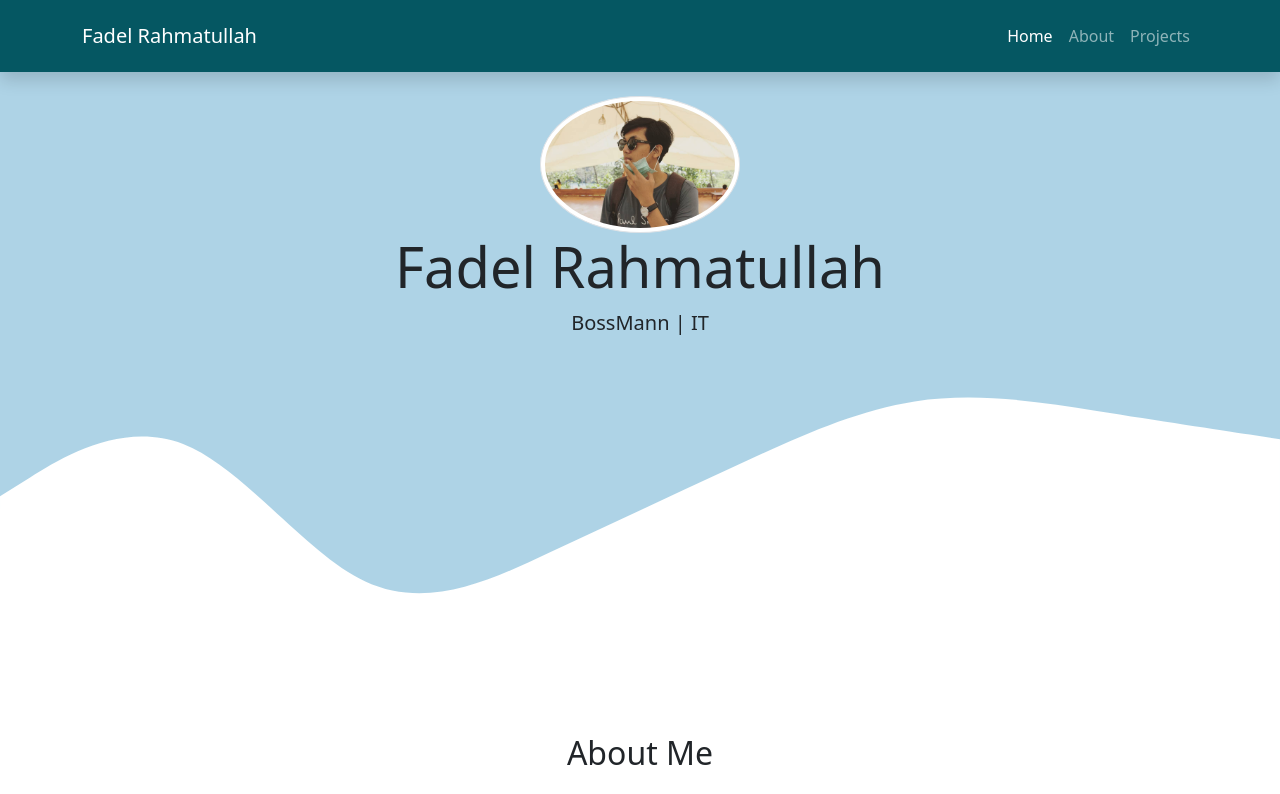
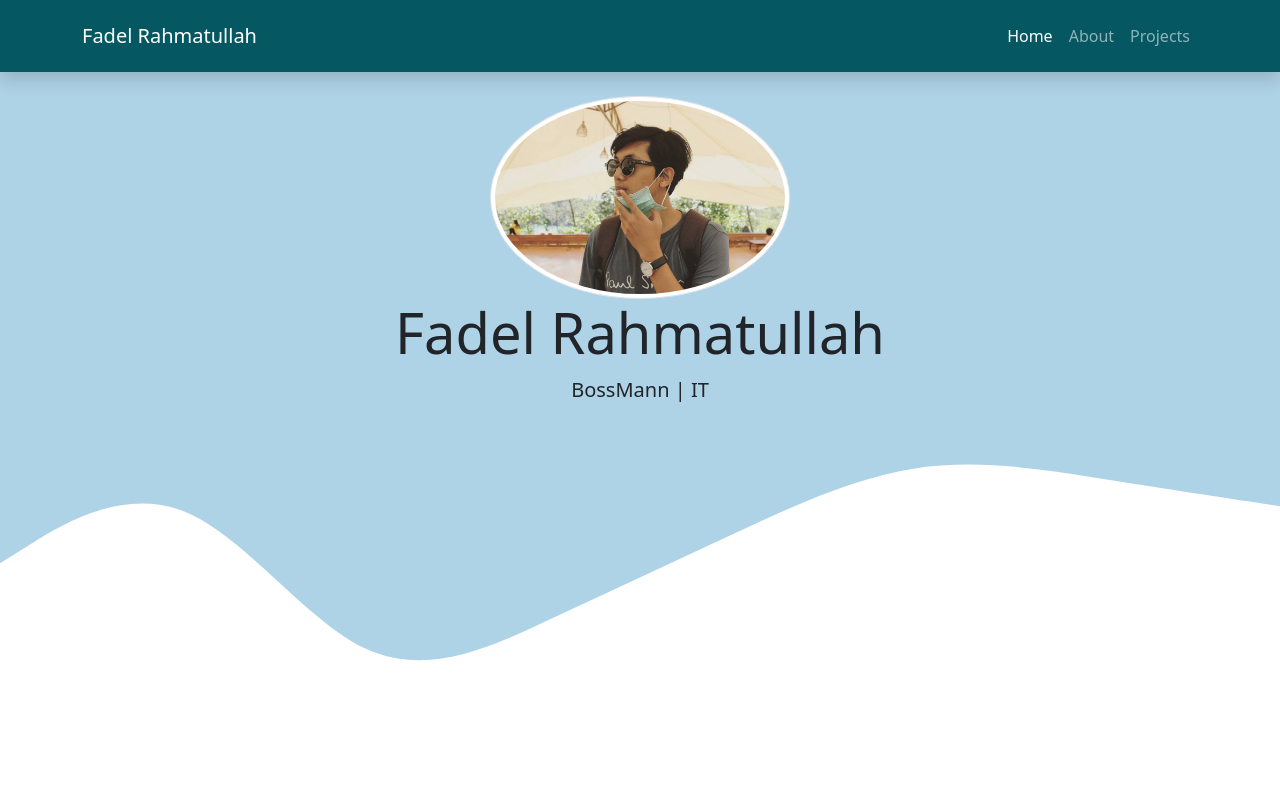
Before and after one commit to fadelrahmatullah/fadelrahmatullah.github.io, a plain HTML site: page index.html in a window 1280 px wide. Shown: the top 794 px of the page. Drawn offline with nearby package versions, Linux system fonts and the light colour scheme.

Commit message:
ubah size img profile

```diff
--- a/index.html
+++ b/index.html
@@ -42,7 +42,7 @@
 
     <!-- jumbroton -->
     <section class="jumbotron text-center">
-      <img src="img/fadelrahmatullah2.jpg" alt="Fadel Rahmatullah" width="200" class="rounded-circle img-thumbnail" />
+      <img src="img/fadelrahmatullah2.jpg" alt="Fadel Rahmatullah" width="300" class="rounded-circle img-thumbnail" />
       <h1 class="display-4">Fadel Rahmatullah</h1>
       <p class="lead">BossMann | IT</p>
       <svg xmlns="http://www.w3.org/2000/svg" viewBox="0 0 1440 320">
```
